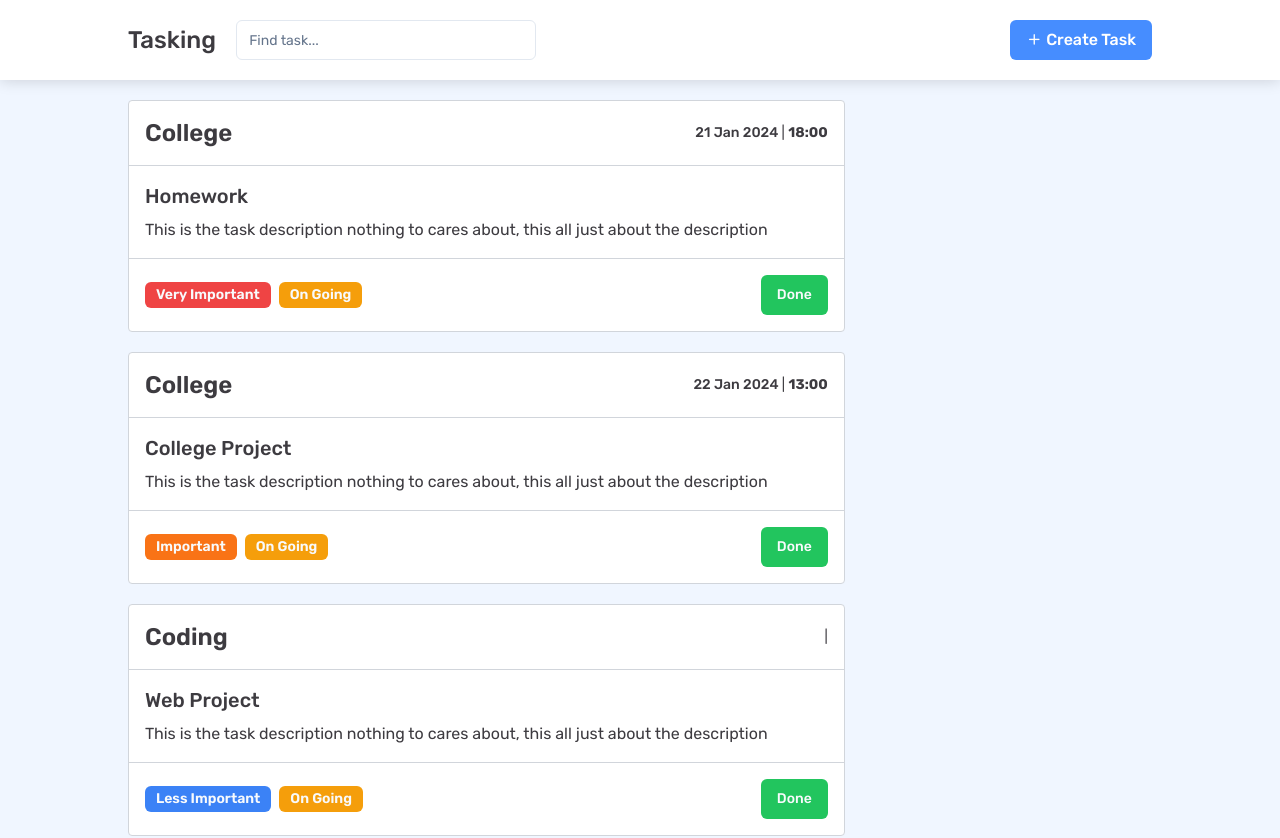
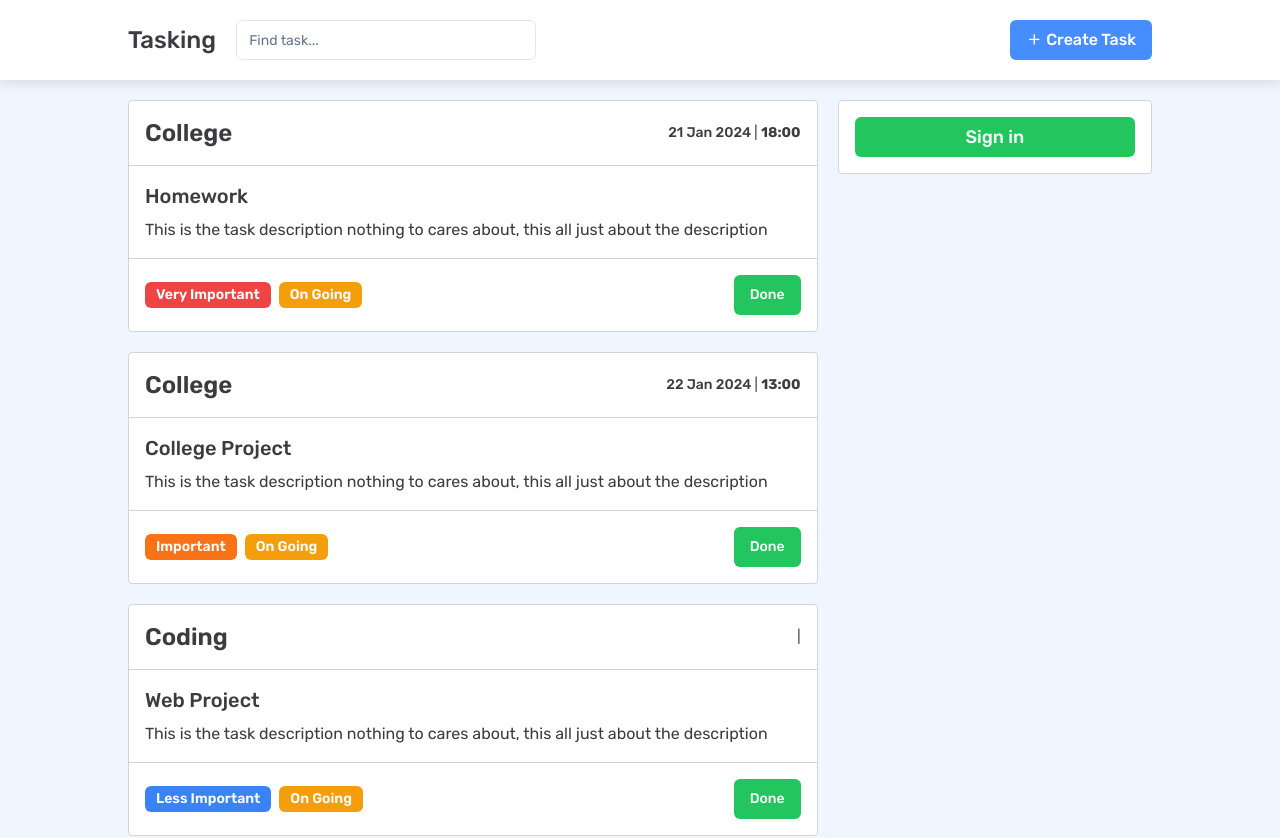
Before and after one commit to hmdnubaidillah/tasking, a Next.js app: page / in a window 1280 px wide. Shown: the top 838 px of the page. Built offline with nearby package versions, Linux system fonts and the light colour scheme.

Commit message:
feat: profile badge

```diff
--- a/app/page.tsx
+++ b/app/page.tsx
@@ -1,11 +1,15 @@
 import CardTask from "@/components/CardTask";
+import ProfileBar from "@/components/ProfileBar";
 
 export default function Home() {
   return (
     <main className="bg-whiteBlue text-textPrimary">
-      <div className="pt-[100px] sm:w-[80%] w-[90%] m-auto h-[150vh]">
-        <section className="flex flex-col gap-5">
+      <div className="py-[100px] sm:w-[80%] w-[90%] m-auto gap-5 flex sm:flex-row flex-col-reverse justify-between">
+        <section className="flex flex-col gap-5 sm:w-[68%] w-full">
           <CardTask />
+        </section>
+        <section className="sm:w-[31%]">
+          <ProfileBar />
         </section>
       </div>
     </main>
--- a/components/CardTask.tsx
+++ b/components/CardTask.tsx
@@ -19,7 +19,7 @@ export default function CardTask() {
           key={i}
           className={`${
             isTaskDone ? "opacity-50" : "opacity-100"
-          } rounded-sm md:w-[70%] w-full bg-white h-fit border-[1.5px] border-gray-300 cursor-default transition-all`}
+          } rounded-sm bg-white h-fit border-[1.5px] border-gray-300 cursor-default transition-all`}
         >
           <div>
             <div className="border-b border-gray-300 p-4 flex items-center justify-between">
--- /dev/null
+++ b/components/ProfileBar.tsx
@@ -0,0 +1,46 @@
+"use client";
+import { useState } from "react";
+import { Button } from "./ui/button";
+
+export default function ProfileBar() {
+  const [isLogout, setIsLogout] = useState(true);
+
+  return (
+    <div className="bg-white h-fit border border-gray-300 rounded-sm cursor-default">
+      {isLogout ? null : (
+        <div className="flex items-center gap-2 p-4 border-b border-gray-300">
+          <div className="w-[50px] h-[50px] bg-purple-500 rounded-full grid place-content-center text-xl font-semibold text-white">
+            U
+          </div>
+          {/* user profile */}
+
+          <div>
+            <h1 className="text-base font-medium leading-tight hover:underline">User145</h1>
+            <h1 className="text-sm font-normal text-gray-400">user145@gmail.com</h1>
+          </div>
+        </div>
+      )}
+
+      {/* button */}
+      <div className="p-4">
+        {isLogout ? (
+          <Button
+            onClick={() => setIsLogout((prev) => !prev)}
+            className="sm:text-lg text-base w-full bg-green-500 hover:bg-green-400"
+            type="button"
+          >
+            Sign in
+          </Button>
+        ) : (
+          <Button
+            onClick={() => setIsLogout((prev) => !prev)}
+            className="sm:text-lg text-base w-full bg-red-500 hover:bg-red-400"
+            type="button"
+          >
+            Logout
+          </Button>
+        )}
+      </div>
+    </div>
+  );
+}
```
